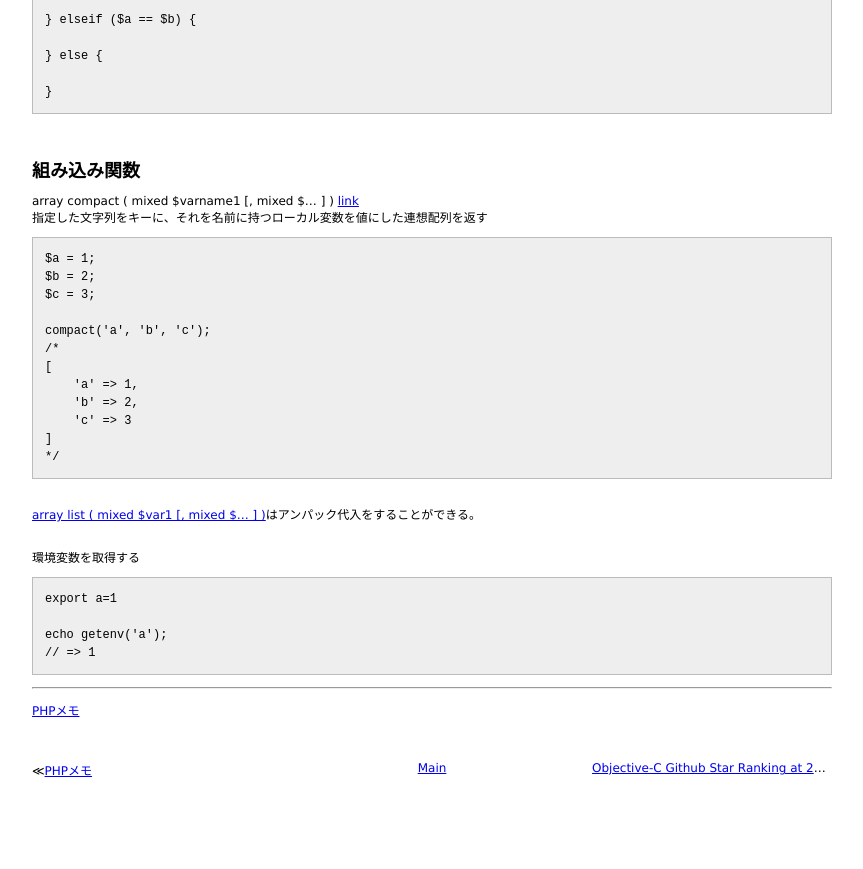
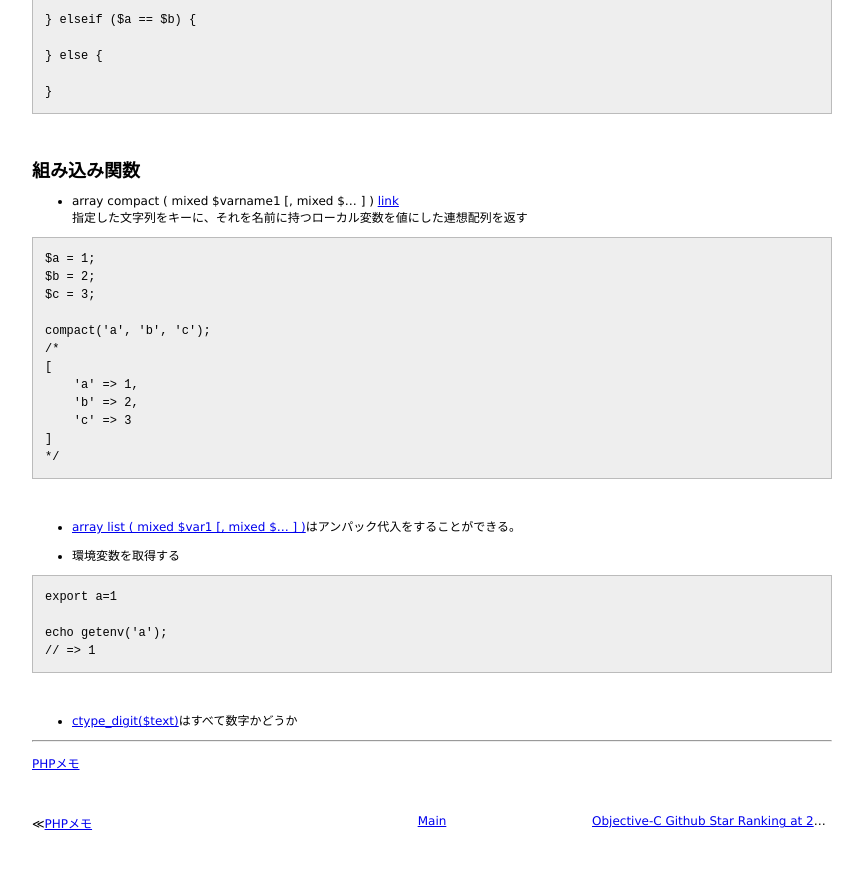
Before and after one commit to 38elements/38elements.github.com, a Jekyll site: the page built from _posts/2016-05-24-php.md, in a window 1280 px wide and 900 px high, scrolled down 2404 px. Shown: the top 869 px of the window, without its empty margins (208-1071 px from the left). Built offline with Jekyll 4.4.1, drawn with Linux system fonts in a browser that asks for light colours; before the commit the page ends 3251 px from its top, so only the background shows below that.

Commit message:
Update 2016-05-24-php.md

````diff
--- a/_posts/2016-05-24-php.md
+++ b/_posts/2016-05-24-php.md
@@ -147,7 +147,7 @@ if ($a > $b) {
 
 ## 組み込み関数
 
-array compact ( mixed $varname1 [, mixed $... ] ) [link](http://php.net/manual/ja/function.compact.php)
+* array compact ( mixed $varname1 [, mixed $... ] ) [link](http://php.net/manual/ja/function.compact.php)
 指定した文字列をキーに、それを名前に持つローカル変数を値にした連想配列を返す
 
 ```
@@ -165,11 +165,11 @@ compact('a', 'b', 'c');
 */
 ```
 <br>
-[array list ( mixed $var1 [, mixed $... ] )](http://php.net/manual/ja/function.list.php)はアンパック代入をすることができる。
-<br>
+
+* [array list ( mixed $var1 [, mixed $... ] )](http://php.net/manual/ja/function.list.php)はアンパック代入をすることができる。
 <br>
 
-環境変数を取得する
+* 環境変数を取得する
 
 ```
 export a=1
@@ -177,7 +177,10 @@ export a=1
 echo getenv('a');
 // => 1
 ```
+<br>
 
+* [ctype_digit($text)](http://php.net/manual/ja/function.ctype-digit.php)はすべて数字かどうか
+<br>
 
 ---
 
````
